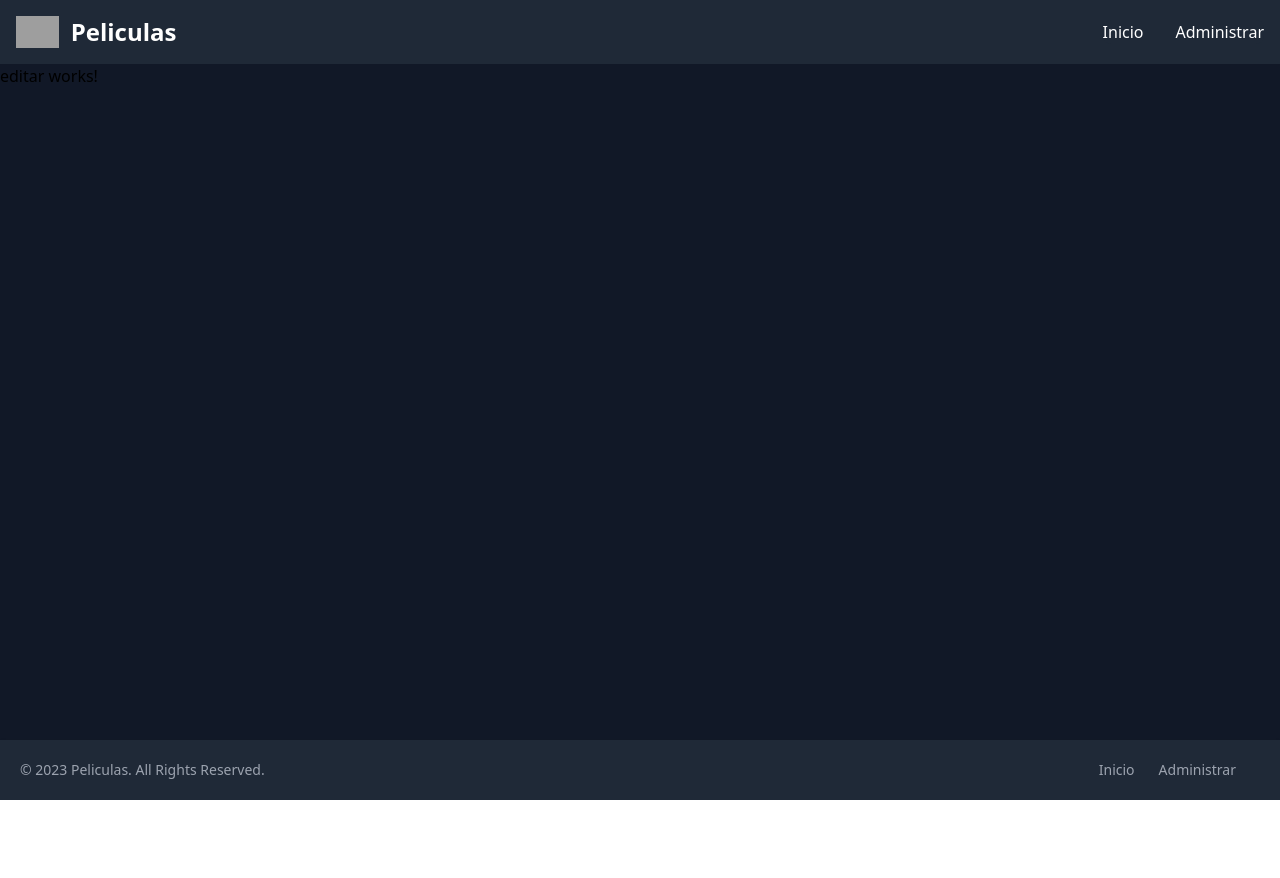
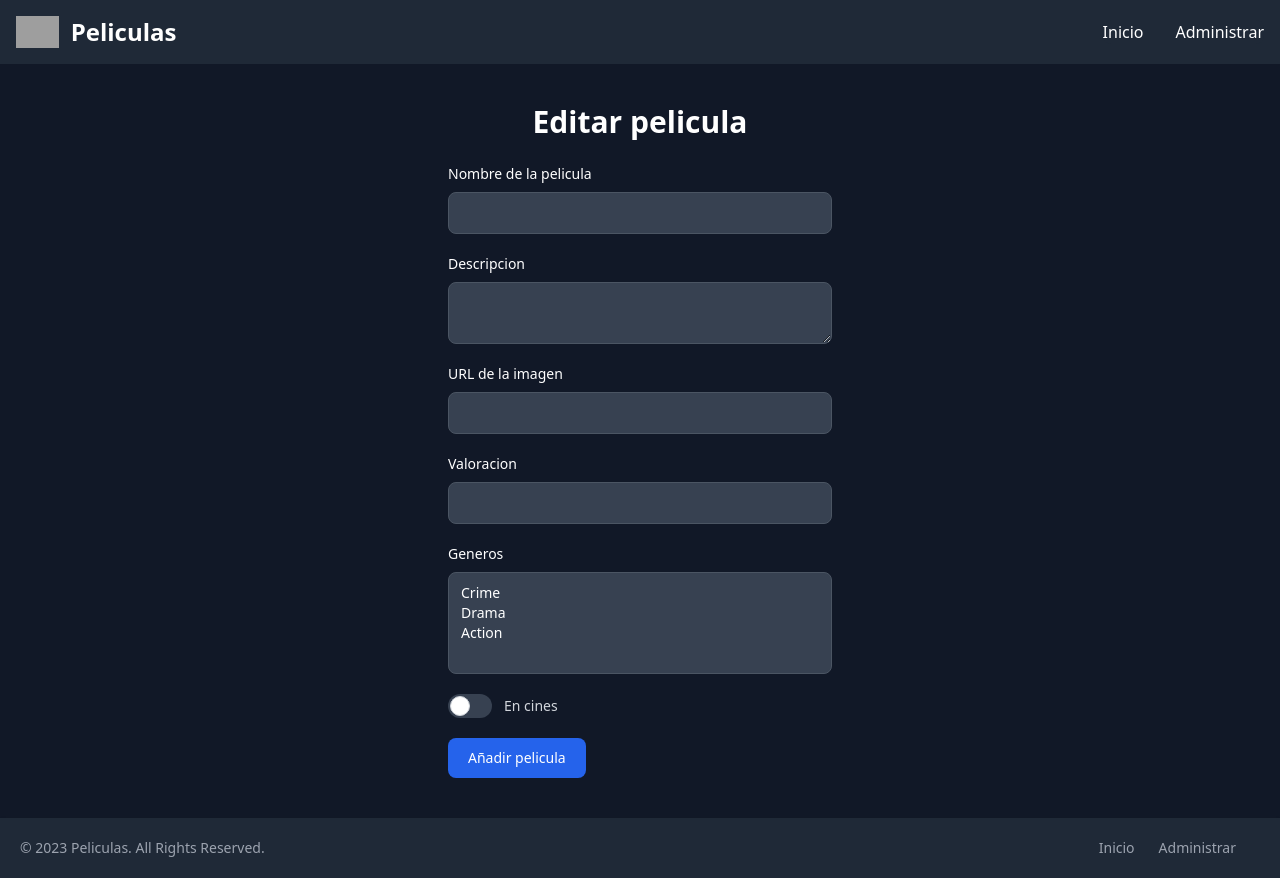
Before and after one commit to avillaq/CRUD-Peliculas, an Angular app in the folder FRONTEND/: page /administrar/editar/5 in a window 1280 px wide. Before the commit the page ends 800 px from the top, so only its background shows below. Built offline with nearby package versions, Linux system fonts and the light colour scheme; grey boxes are pictures that could not be loaded.

Commit message:
Formulario casi terminado de editar pelicula

```diff
--- a/FRONTEND/src/app/crear/crear.component.ts
+++ b/FRONTEND/src/app/crear/crear.component.ts
@@ -1,13 +1,12 @@
 import { Component, OnInit } from '@angular/core';
-import { RouterLink, Router } from '@angular/router';
+import { Router } from '@angular/router';
 import {FormBuilder, Validators, ReactiveFormsModule, FormGroup, FormControl} from '@angular/forms';
 import { PeliculasService } from '../peliculas.service';
-import { GenerosService } from '../generos.service';
 
 @Component({
   selector: 'app-crear',
   standalone: true,
-  imports: [RouterLink, ReactiveFormsModule],
+  imports: [ReactiveFormsModule],
   templateUrl: './crear.component.html',
   styleUrl: './crear.component.css'
 })
--- a/FRONTEND/src/app/editar/editar.component.html
+++ b/FRONTEND/src/app/editar/editar.component.html
@@ -1 +1,51 @@
-<p>editar works!</p>
+<div class="py-10">
+    <div class="w-full px-3 mb-6 flex justify-center">
+        <h1 class="text-3xl font-semibold dark:text-white">Editar pelicula</h1>
+    </div>
+    <form class="max-w-sm mx-auto" [formGroup]="formulario" (ngSubmit)="onSubmit()">
+        <div class="mb-5">
+            <label class="block mb-2 text-sm font-medium text-gray-900 dark:text-white">Nombre de la
+                pelicula</label>
+            <input type="text"
+                class="bg-gray-50 border border-gray-300 text-gray-900 text-sm rounded-lg focus:ring-blue-500 focus:border-blue-500 block w-full p-2.5 dark:bg-gray-700 dark:border-gray-600 dark:placeholder-gray-400 dark:text-white dark:focus:ring-blue-500 dark:focus:border-blue-500 focus:outline-none"
+                required formControlName="name"/>
+        </div>
+        <div class="mb-5">
+            <label class="block mb-2 text-sm font-medium text-gray-900 dark:text-white">Descripcion</label>
+            <textarea name="description"
+                class="bg-gray-50 border border-gray-300 text-gray-900 text-sm rounded-lg focus:ring-blue-500 focus:border-blue-500 block w-full p-2.5 dark:bg-gray-700 dark:border-gray-600 dark:placeholder-gray-400 dark:text-white dark:focus:ring-blue-500 dark:focus:border-blue-500 focus:outline-none"
+                required formControlName="description"></textarea>
+        </div>
+        <div class="mb-5">
+            <label class="block mb-2 text-sm font-medium text-gray-900 dark:text-white">URL de la
+                imagen</label>
+            <input type="url" name="image"
+                class="bg-gray-50 border border-gray-300 text-gray-900 text-sm rounded-lg focus:ring-blue-500 focus:border-blue-500 block w-full p-2.5 dark:bg-gray-700 dark:border-gray-600 dark:placeholder-gray-400 dark:text-white dark:focus:ring-blue-500 dark:focus:border-blue-500 focus:outline-none"
+                required formControlName="image">
+        </div>
+        <div class="mb-5">
+            <label class="block mb-2 text-sm font-medium text-gray-900 dark:text-white">Valoracion</label>
+            <input type="number" name="rating" min="1" max="5"
+                class="bg-gray-50 border border-gray-300 text-gray-900 text-sm rounded-lg focus:ring-blue-500 focus:border-blue-500 block w-full p-2.5 dark:bg-gray-700 dark:border-gray-600 dark:placeholder-gray-400 dark:text-white dark:focus:ring-blue-500 dark:focus:border-blue-500 focus:outline-none"
+                required formControlName="rating">
+        </div>
+        <div class="mb-5">
+            <label class="block mb-2 text-sm font-medium text-gray-900 dark:text-white">Generos</label>
+            <select multiple name="genres" class="bg-gray-50 border border-gray-300 text-gray-900 text-sm rounded-lg focus:ring-blue-500 focus:border-blue-500 block w-full p-2.5 dark:bg-gray-700 dark:border-gray-600 dark:placeholder-gray-400 dark:text-white dark:focus:ring-blue-500 dark:focus:border-blue-500 focus:outline-none" required formControlName="genres">
+                <option value="2">Crime</option>
+                <option value="4">Drama</option>
+                <option value="2">Action</option>
+              </select>
+        </div>
+        <label class="inline-flex items-center mb-5 cursor-pointer">
+            <input type="checkbox" value="" class="sr-only peer" name="inTheaters" formControlName="inTheaters">
+            <div
+                class="relative w-11 h-6 bg-gray-200 peer-focus:outline-none peer-focus:ring-4 peer-focus:ring-blue-300 dark:peer-focus:ring-blue-800 rounded-full peer dark:bg-gray-700 peer-checked:after:translate-x-full rtl:peer-checked:after:-translate-x-full peer-checked:after:border-white after:content-[''] after:absolute after:top-[2px] after:start-[2px] after:bg-white after:border-gray-300 after:border after:rounded-full after:w-5 after:h-5 after:transition-all dark:border-gray-600 peer-checked:bg-blue-600">
+            </div>
+            <span class="ms-3 text-sm font-medium text-gray-900 dark:text-gray-300">En cines</span>
+        </label>
+        <button type="submit"
+            class="block text-white bg-blue-700 hover:bg-blue-800 focus:ring-4 focus:outline-none focus:ring-blue-300 font-medium rounded-lg text-sm w-full sm:w-auto px-5 py-2.5 text-center dark:bg-blue-600 dark:hover:bg-blue-700 dark:focus:ring-blue-800">Añadir
+            pelicula</button>
+    </form>
+</div>
--- a/FRONTEND/src/app/editar/editar.component.ts
+++ b/FRONTEND/src/app/editar/editar.component.ts
@@ -1,12 +1,61 @@
-import { Component } from '@angular/core';
+import { Component, OnInit } from '@angular/core';
+import { Router } from '@angular/router';
+import {FormBuilder, Validators, ReactiveFormsModule, FormGroup, FormControl} from '@angular/forms';
+import { PeliculasService } from '../peliculas.service';
 
 @Component({
   selector: 'app-editar',
   standalone: true,
-  imports: [],
+  imports: [ReactiveFormsModule],
   templateUrl: './editar.component.html',
   styleUrl: './editar.component.css'
 })
 export class EditarComponent {
+  formulario: FormGroup = new FormGroup({
+    name: new FormControl(''),
+    description : new FormControl(''),
+    image : new FormControl(''),
+    rating : new FormControl(''),
+    genres : new FormControl(''),
+    inTheaters : new FormControl(''),
+  });
+
+  constructor(private formBuilder: FormBuilder, private peliculasService: PeliculasService, private router: Router) { }
+
+  ngOnInit() {
+    this.formulario = this.formBuilder.group({
+      name: ['', Validators.required],
+      description: ['', Validators.required],
+      image: ['', Validators.required],
+      rating: ['', Validators.required],
+      genres: ['', Validators.required],
+      inTheaters: [false], // Valor predeterminado en false y sin Validators.required
+    });
+  }
+
+  onSubmit(): void {
+
+    if (this.formulario.valid) {
+      const pelicula = {
+        name: this.formulario.value.name,
+        description: this.formulario.value.description,
+        image: this.formulario.value.image,
+        rating: this.formulario.value.rating,
+        genres:  this.formulario.value.genres,
+        inTheaters: this.formulario.value.inTheaters,
+      };
+
+      alert("Boletos Comprados Exitosamente!");
+      this.peliculasService.crearPelicula(pelicula).subscribe(
+        (response) => {
+          console.log(response);
+
+          this.router.navigate(['/administrar']);
+        }
+      );
+    } else {
+      alert("Algo salió mal, verifica los datos ingresados.");
+    }
+  }
 
 }
--- a/FRONTEND/src/app/listar/listar.component.html
+++ b/FRONTEND/src/app/listar/listar.component.html
@@ -40,10 +40,10 @@
                             {{peli.rating}}
                         </td>
                         <td class="px-6 py-4">
-                            <a [routerLink]="['/administrar/editar',5]"
-                                class="font-medium text-blue-600 dark:text-blue-500 hover:underline mr-2">Edit</a>
-                            <a [routerLink]="['/administrar/editar',5]"
-                                class="font-medium text-red-600 dark:text-red-500 hover:underline ml-2">Remove</a>
+                            <a [routerLink]="['/administrar/editar',peli.id]"
+                                class="font-medium text-blue-600 dark:text-blue-500 hover:underline mr-2">Editar</a>
+                            <a [routerLink]="['/administrar/editar',peli.id]"
+                                class="font-medium text-red-600 dark:text-red-500 hover:underline ml-2">Eliminar</a>
                         </td>
                     </tr>
                 }
```
